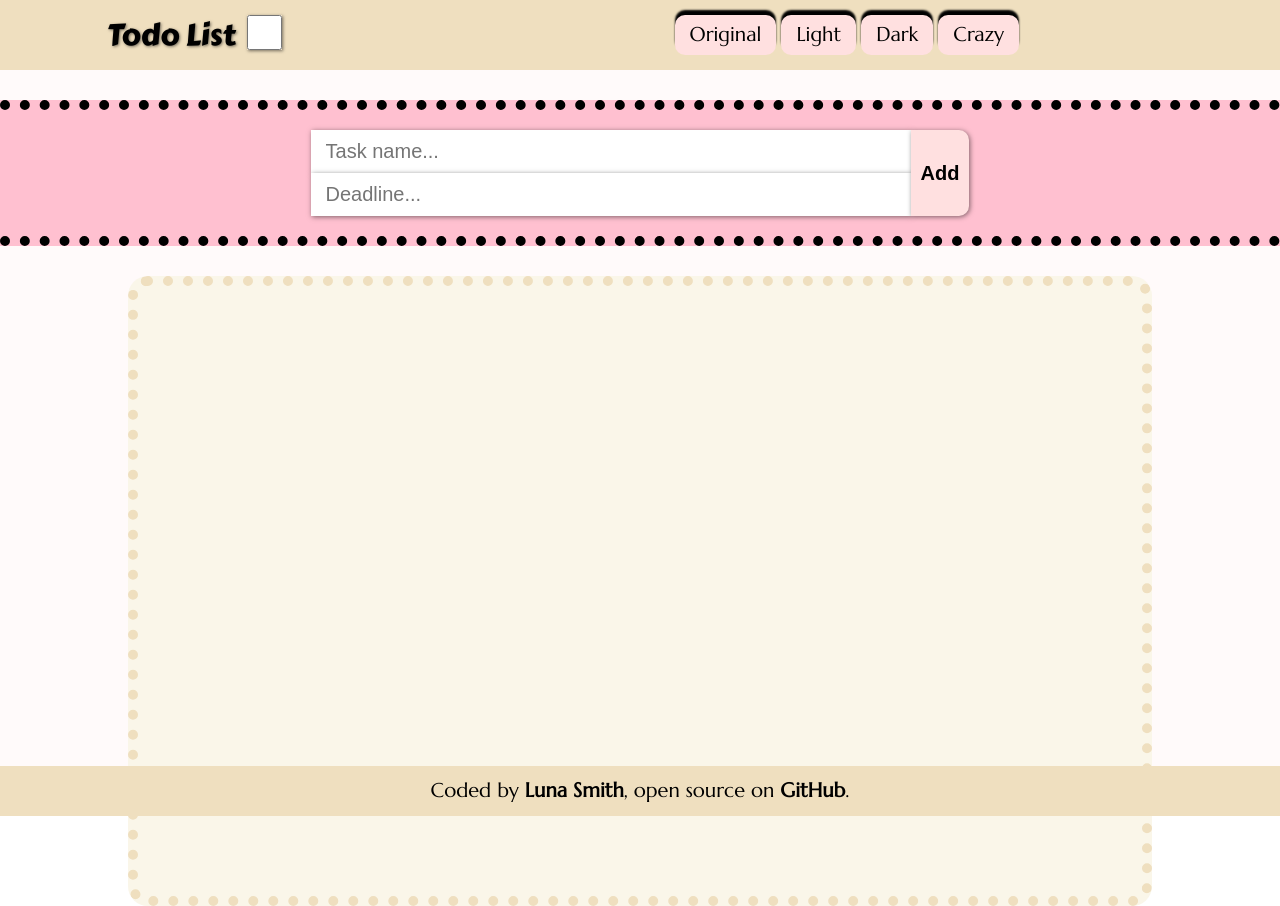
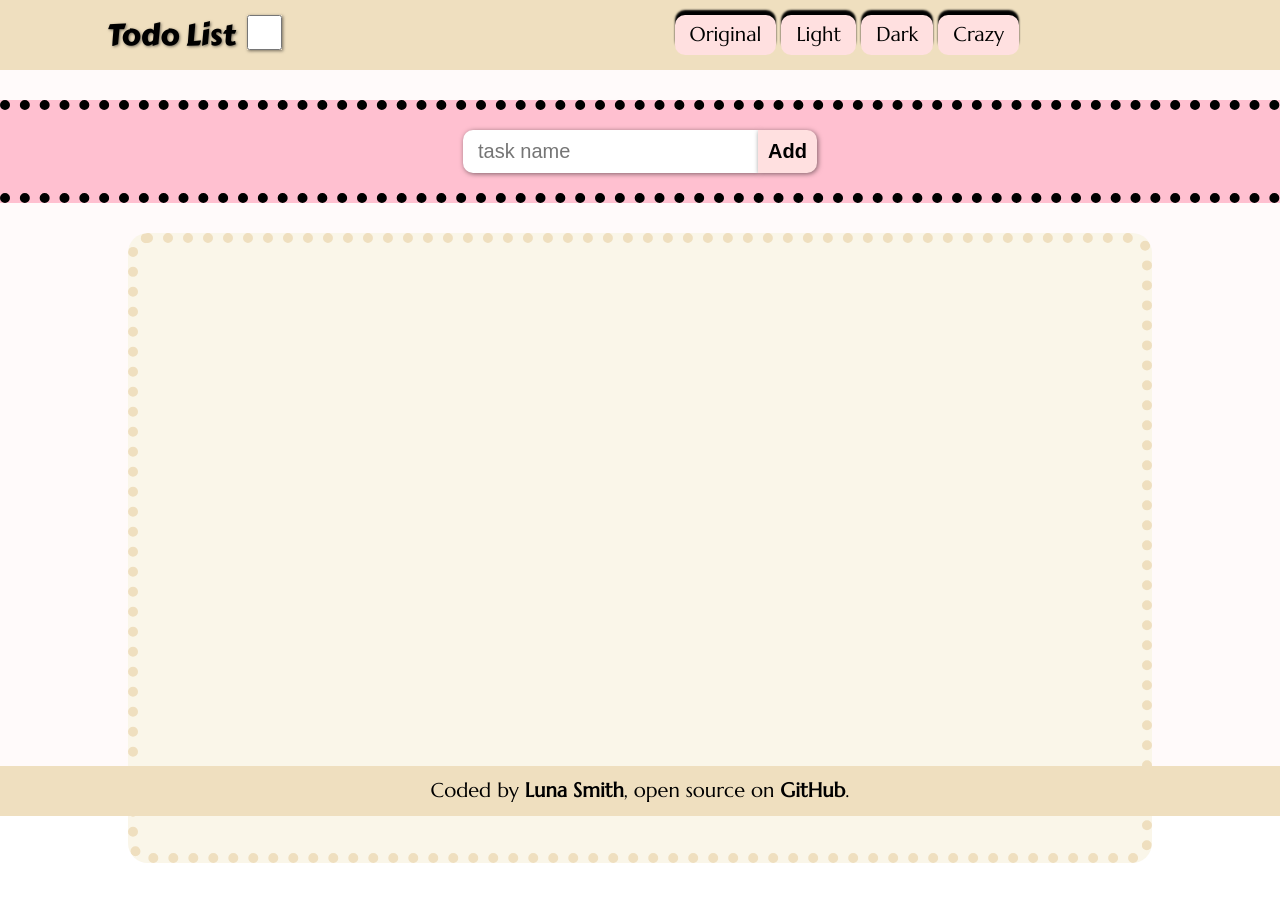
Before and after one commit to Lu-Smith/my_todo_list_react_typescript_redux, a React (Create React App) app: page / in a window 1280 px wide. After the commit the page ends 863 px from the top, so only its background shows below. Built offline with nearby package versions, Linux system fonts and the light colour scheme; the HTML template or start-up script is replaced by a standard one.

Commit message:
Updated Main.tsx and AddedTask.tsx

```diff
--- a/src/app/components/AddedTasks.tsx
+++ b/src/app/components/AddedTasks.tsx
@@ -1,7 +1,7 @@
 import React, {FC, useState} from 'react';
 import {removeTask} from '../../features/newtaskSlice';
 import {useAppDispatch, useAppSelector} from '../hooks';
-import {AddedTasksContainer, Input, TaskName, Button} from './styles/AddedTasks.styled';
+import {AddedTasksContainer, Input, TaskName, Button, Deadline} from './styles/AddedTasks.styled';
 
 interface Props {
     task: string
@@ -29,7 +29,8 @@ const AddedTasks: FC<Props> = ({task, index}) => {
   return (
     <AddedTasksContainer color={congrats} theme={changethemes}>
           <Input type='checkbox' onChange={handleChange}/>
-          <TaskName theme={changethemes}>{task}</TaskName>
+          <TaskName theme={changethemes} color={congrats}>{task}</TaskName>
+          <Deadline theme={changethemes} type="text" placeholder='deadline...'/>
           <Button theme={changethemes} className="material-symbols-outlined" onClick={handleRemoveClick}>delete</Button>
     </AddedTasksContainer>
   )
--- a/src/app/components/Main.tsx
+++ b/src/app/components/Main.tsx
@@ -2,12 +2,11 @@ import React, { FC, useState } from 'react';
 import { useAppDispatch, useAppSelector } from '../hooks';
 import { addTask } from '../../features/newtaskSlice';
 import AddedTasks from './AddedTasks';
-import { MainContainer, NewTask, Button, TasksList, Input, InputContainer } from './styles/Main.styled';
+import { MainContainer, NewTask, Button, TasksList, Input } from './styles/Main.styled';
 
 const Main: FC = () => {
 
     const [createTask, setCreateTask] = useState<string>("");
-    const [createDeadline, setCreateDeadline] = useState<string>("");
     const dispatch = useAppDispatch();
     const newtasks = useAppSelector((state) => state.newtask.value);
     const changethemes = useAppSelector((state) => state.changethemes.value);
@@ -22,11 +21,8 @@ const Main: FC = () => {
     return (
       <MainContainer theme={changethemes}>
         <NewTask theme={changethemes}>
-          <InputContainer>
-            <Input type='text' value={createTask} placeholder='Task name...' autoFocus={false} onChange={(e) => setCreateTask(e.target.value)}/>
-            <Input type='text' value={createDeadline} placeholder='Deadline...' autoFocus={false} onChange={(e) => setCreateDeadline(e.target.value)}/>
-          </InputContainer>
-          <Button onClick={handleAddTask} theme={changethemes}>Add</Button>
+            <Input type='text' value={createTask} placeholder='task name' onChange={(e) => setCreateTask(e.target.value)}/>
+            <Button onClick={handleAddTask} theme={changethemes}>Add</Button>
         </NewTask>
         <TasksList theme={changethemes}>
             {newtasks.map((task: string, index:number) => {
--- a/src/app/components/styles/AddedTasks.styled.ts
+++ b/src/app/components/styles/AddedTasks.styled.ts
@@ -38,11 +38,24 @@ export const Input = styled.input`
 export const TaskName = styled.div`
     font-size: 30px;
     margin-right: 10px;
-    width: 800px;
+    width: ${props =>
+      props.color === "undone" ? "800px": "600px"};
     color: ${props =>
      props.theme === "original" ? "black" :
      props.theme === "light" ? "#929aab" :
      props.theme === "dark" ? "#efdfbf" : "#fffdf6"};
+`
+
+export const Deadline = styled.input`
+    font-size: 20px;
+    padding: 5px 15px;
+    margin-right: 10px;
+    width: 200px;
+    color: ${props =>
+     props.theme === "original" ? "black" :
+     props.theme === "light" ? "#929aab" :
+     props.theme === "dark" ? "black" : "#7cbd1e"};
+     border: none;
 `
 
 export const Button = styled.button`
--- a/src/app/components/styles/Main.styled.ts
+++ b/src/app/components/styles/Main.styled.ts
@@ -31,22 +31,15 @@ export const NewTask = styled.div`
    props.theme === "light" ? "#ffffff" :
    props.theme === "dark" ? "black" : "#d22780"};
   padding: 20px 0;
-  display: flex;
-  flex-direction: row;
-  justify-content: center;
-`
-
-export const InputContainer = styled.div`
- display: flex;
- flex-direction: column;
 `
 
 export const Input = styled.input`
  padding: 10px 15px;
+ border-top-left-radius: 10px;
+ border-bottom-left-radius: 10px;
  border: none;
  box-shadow: 1px 1px 5px rgba(0, 0, 0, 0.5);
  font-size: 20px;
- width: 600px;
 `
 
 export const Button = styled.button`
```
